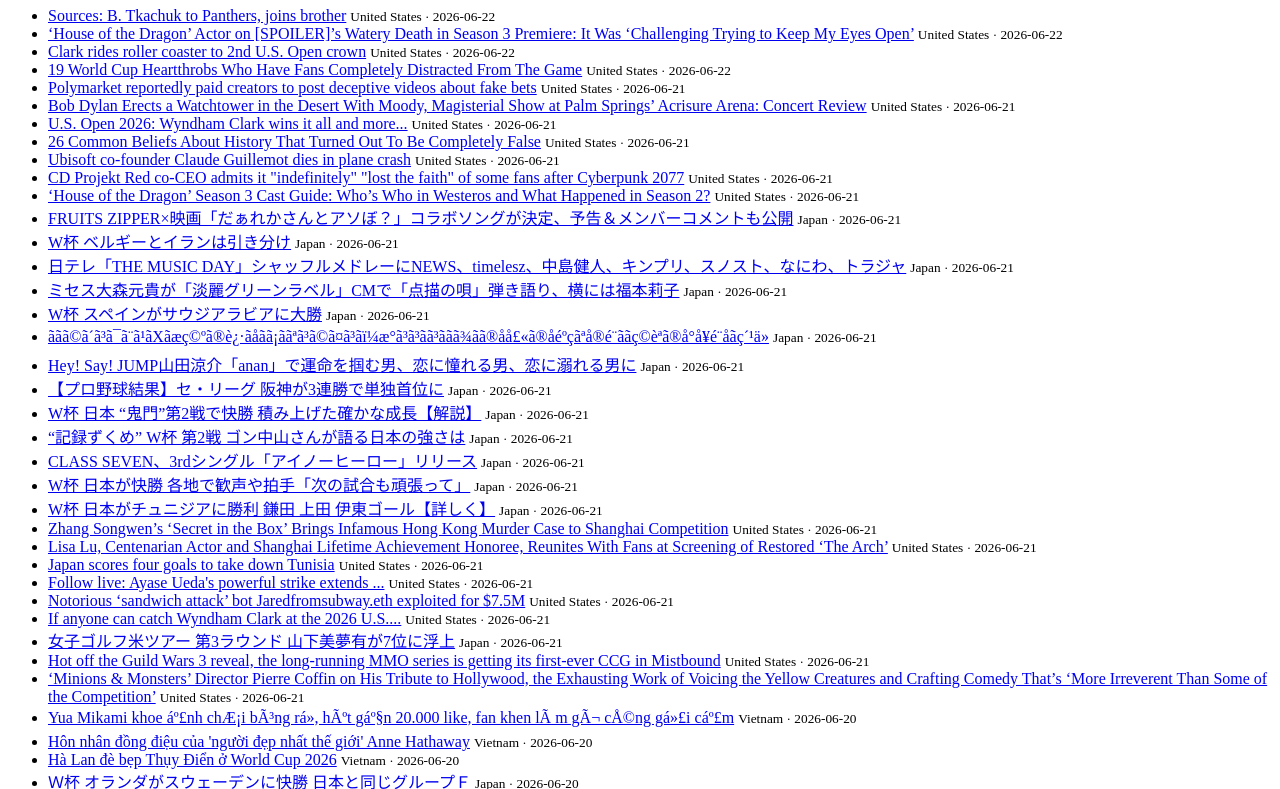
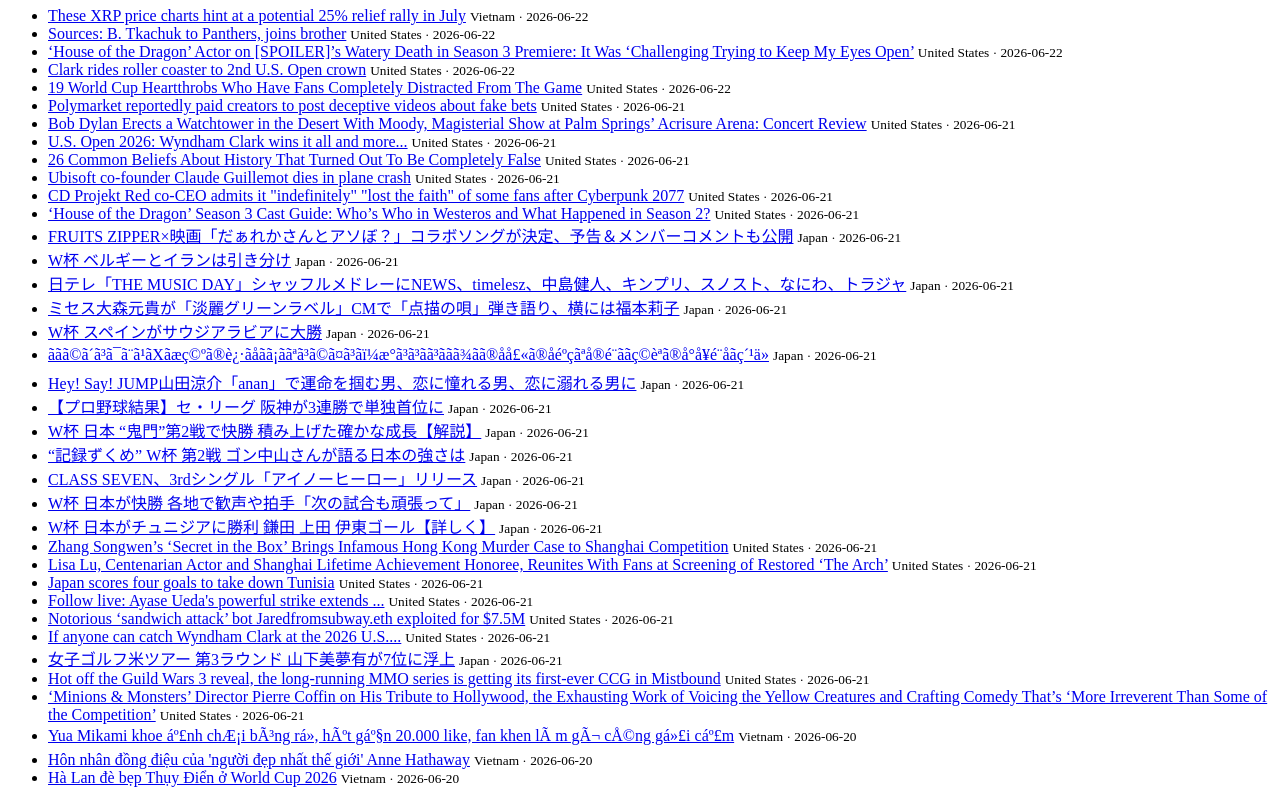
Before and after one commit to LEDO-DEV/sitemaps-cloud-blog, a plain HTML site: page index.html in a window 1280 px wide. Shown: the part 73-862 px from the top of the page. Drawn offline with Linux system fonts and the light colour scheme.

Commit message:
update homepage

```diff
--- a/index.html
+++ b/index.html
@@ -11,6 +11,7 @@
 </head><body>
 <h1>Trending Daily</h1>
 <ul>
+<li><a href="/these-xrp-price-charts-hint-at-a-potential-25-relief-rally-i.html">These XRP price charts hint at a potential 25% relief rally in July</a> <small>Vietnam · 2026-06-22</small></li>
 <li><a href="/sources-b-tkachuk-to-panthers-joins-brother.html">Sources: B. Tkachuk to Panthers, joins brother</a> <small>United States · 2026-06-22</small></li>
 <li><a href="/house-of-the-dragon-actor-on-spoilers-watery-death-in-season.html">‘House of the Dragon’ Actor on [SPOILER]’s Watery Death in Season 3 Premiere: It Was ‘Challenging Trying to Keep My Eyes Open’</a> <small>United States · 2026-06-22</small></li>
 <li><a href="/clark-rides-roller-coaster-to-2nd-us-open-crown.html">Clark rides roller coaster to 2nd U.S. Open crown</a> <small>United States · 2026-06-22</small></li>
```
